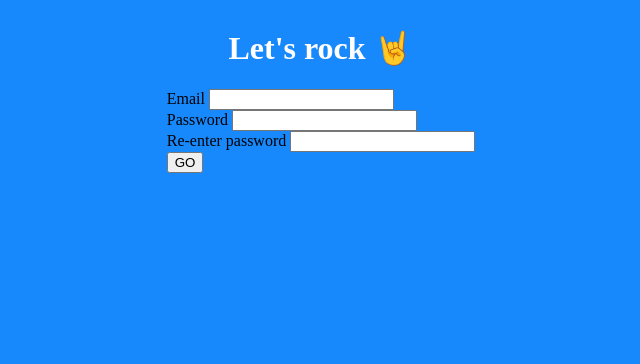
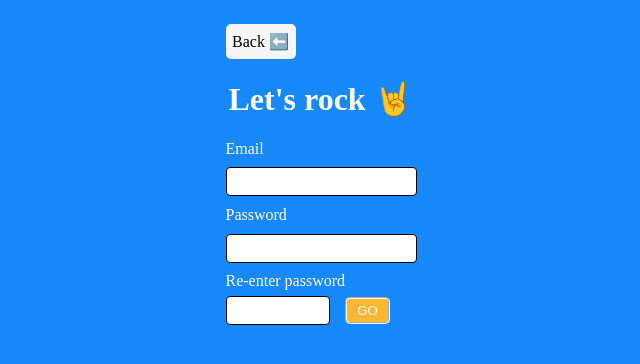
Before and after one commit to tatefrost/Stalk-Star, a Flask app: page /signup in a window 1280 px wide. Shown: the top 364 px of the page, without its empty margins (319-959 px from the left). Run offline with Flask 2, Linux system fonts and the light colour scheme.

Commit message:
doing styling for entire app

```diff
--- a/static/css/stalk-star.css
+++ b/static/css/stalk-star.css
@@ -75,3 +116,67 @@ a {
   color: red;
   left: 50%;
 }
+
+.backarrow {
+  background-color: whitesmoke;
+  height: 35px;
+  width: 70px;
+  border-radius: 5px;
+  display: flex;
+  justify-content: center;
+  align-items: center;
+}
+
+#backarrow {
+  color: black;
+  text-decoration: none;
+}
+
+.inputbar {
+  border: 1px black solid;
+  border-radius: 4px;
+  padding: 6px;
+  margin-top: 5%;
+  margin-bottom: 5%;
+}
+
+#signupform {
+  color: white;
+}
+
+#repassword {
+  width: 90px;
+}
+
+#goform {
+  display: flex;
+  flex-direction: row;
+  align-items: flex-end;
+}
+
+.buttons {
+  background-color: #FDB833;
+  color: whitesmoke;
+  border-radius: 5px;
+  text-decoration: none;
+  border-style: groove;
+  border-color: white;
+  border-width: 5%;
+}
+
+#go {
+  margin-bottom: 7px;
+  height: 27px;
+  width: 45px
+}
+
+#go2 {
+  margin-bottom: 7px;
+  margin-left: 7px;
+  height: 27px;
+  width: 45px
+}
+
+form {
+  color: whitesmoke
+}
--- a/templates/about.html
+++ b/templates/about.html
@@ -1,7 +1,7 @@
 {% extends 'base.html' %}
 {% block content %}
 
-<p><a href="/">Back ⬅️</a></p>
+<p class="backarrow"><a id="backarrow" href="/">Back ⬅️</a></p>
 
 <h2>About..</h2>
 <h1> "Stalk - Star" 👀 🔍 </h1>
--- a/templates/add-artist.html
+++ b/templates/add-artist.html
@@ -1,7 +1,7 @@
 {% extends 'base.html' %}
 {% block content %}
 
-<p><a href="/artists/{{ user_id }}">Back ⬅️</a></p>
+<p class="backarrow"><a id="backarrow" href="/artists/{{ user_id }}">Back ⬅️</a></p>
 
 <h1>Add artists 🎵</h1>
 
--- a/templates/artists.html
+++ b/templates/artists.html
@@ -1,7 +1,7 @@
 {% extends 'base.html' %}
 {% block content %}
 
-<p><a href="/home/{{ user_id }}">Back ⬅️</a></p>
+<p class="backarrow"><a id="backarrow" href="/home/{{ user_id }}">Back ⬅️</a></p>
 
 <h1>Your Artists 🎵</h1>
 
--- a/templates/delete.html
+++ b/templates/delete.html
@@ -1,5 +1,7 @@
 {% extends 'base.html' %}
 {% block content %}
+
+<p class="backarrow"><a id="backarrow" href="/home/{{ user_id }}">Back ⬅️</a></p>
 
 <h2>Are you sure you're ready to leave Stalk-Star?</h2>
 
--- a/templates/signup.html
+++ b/templates/signup.html
@@ -1,32 +1,33 @@
 {% extends 'base.html' %}
 {% block content %}
 
+<p class="backarrow"><a id="backarrow" href="/">Back ⬅️</a></p>
+
 <h1>Let's rock 🤘</h1>
 
-<form action="signup" method="POST">
+<form id="signupform" action="signup" method="POST">
 
   <div>
     <label>
-      Email
-      <input type="email" name="email">
+      Email<br>
+      <input class="inputbar" id="email" type="email" name="email">
     </label>
   </div>
   <div>
     <label>
-      Password
-      <input type="password" name="password">
+      Password<br>
+      <input class="inputbar" id="password"  type="password" name="password">
     </label>
   </div>
 
-  <div>
+  <div id="goform">
     <label>
-      Re-enter password
-      <input type="password" name="pass2">
+      Re-enter password<br>
+      <input class="inputbar" id="repassword" type="password" name="pass2">
     </label>
-  </div>
-
-  <div>
-    <input type="submit" value="GO">
+    <div>
+      <input class="buttons" id="go" type="submit" value="GO">
+    </div>
   </div>
 
 </form>
```
Also changed, not shown: other parts of static/css/stalk-star.css (+41 -0 lines), templates/landingpage.html (+5 -3 lines), templates/signin.html (+9 -8 lines).
